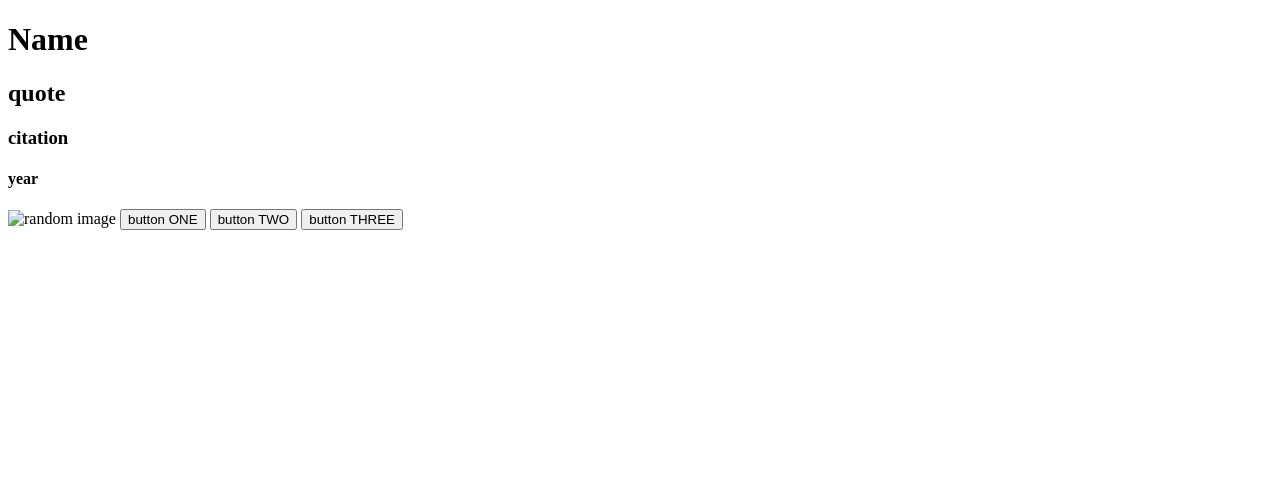
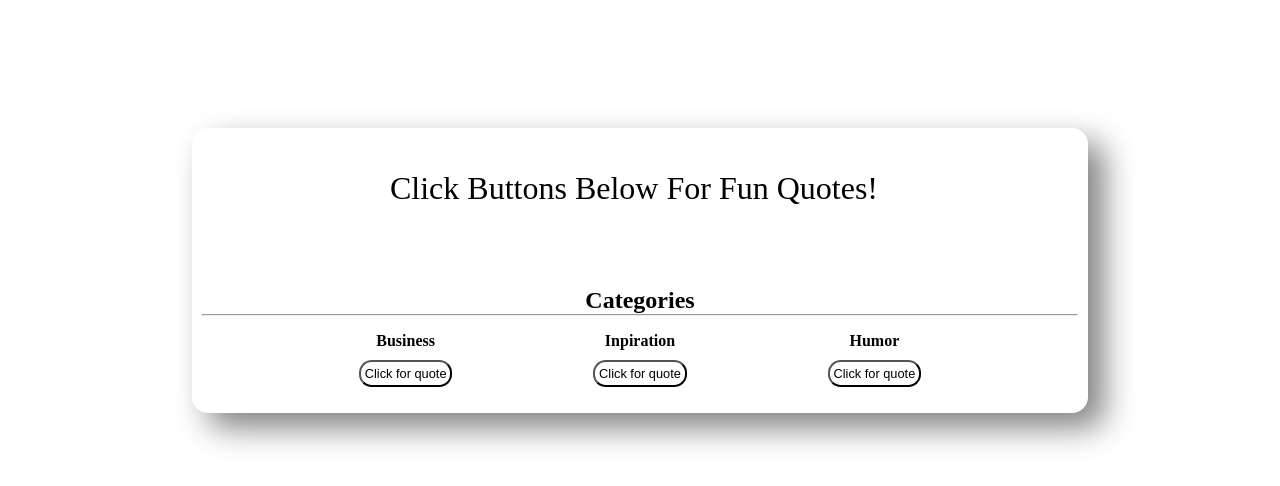
Before and after one commit to Luismunguiasalas/FullStack-proj-1, a plain HTML site: page html/index.html in a window 1280 px wide. Drawn offline with nearby package versions, Linux system fonts and the light colour scheme.

Commit message:
Added css, centered layout, changed font sizes, made it more semantic

```diff
--- a/JavaScript/script.js
+++ b/JavaScript/script.js
@@ -1,25 +1,25 @@
 const quotes = [
     [
         {
-            "source": "Elon",
-            "quote": "spacex is the best",
-            "citation": "The Book, Page 2",
+            "source": " - Elon, ",
+            "quote": "lorem ipsum lorem ipsum lorem ipsum lorem ipsum lorem ipsum lorem ipsum ",
+            "citation": "The Book, Page 2 ",
             "year": 2020,
             "image": "../images/rsz_aerial.jpeg"
         },
 
         {
-            "source": "Gordon",
-            "quote": "Gordon is the best",
-            "citation": "The Book, Page 3",
+            "source": " - Gordon, ",
+            "quote": "lorem ipsum lorem ipsum lorem ipsum lorem ipsum lorem ipsum lorem ipsum ",
+            "citation": "The Book, Page 3 ",
             "year": 20110,
             "image": "../images/rsz_low.jpeg"
         },
 
         {
-            "source": "Luis",
-            "quote": "luis is the best",
-            "citation": "The Book, Page luis",
+            "source": " - Luis, ",
+            "quote": "lorem ipsum lorem ipsum lorem ipsum lorem ipsum lorem ipsum lorem ipsum ",
+            "citation": "The Book, Page 1 ",
             "year": 2010,
             "image": "../images/rsz_person.jpeg"
         },
@@ -35,7 +35,7 @@ const quotes = [
 
         {
             "source": "Jamess",
-            "quote": "Gordon is the best",
+            "quote": "quote Gordon is the best quote",
             "citation": "The Book, Page 3",
             "year": 20110,
             "image": "../images/rsz_low.jpeg"
@@ -43,7 +43,7 @@ const quotes = [
 
         {
             "source": "Jamesss",
-            "quote": "luis is the best",
+            "quote": "quoteluis is the best quote quote",
             "citation": "The Book, Page luis",
             "year": 2010,
             "image": "../images/rsz_person.jpeg"
@@ -77,6 +77,7 @@ const quotes = [
 
 ];
 
+// $("#name").text(quotes[0][0]["quote"]);
 //***** */ function creates a random number,
 //***** */ accesses object in multi-dimensional array
 //***** */ adds object key values to DOM with jQuery
@@ -84,18 +85,13 @@ const getRandomQuote = (catgrie) => {
     let ranNum = Math.floor(Math.random() * 3);
     let quoteObject = quotes[ranNum];
     // console.log(quotes[0][ranNum]);
+    setRandomColor();
 
-    window.setTimeout(function () {
-
-        setRandomColor();
-
-        $("h1").text(quotes[catgrie][ranNum]["source"]);
-        $("h2").text(quotes[catgrie][ranNum]["quote"]);
-        $("h3").text(quotes[catgrie][ranNum]["citation"]);
-        $("h4").text(quotes[catgrie][ranNum]["year"]);
-        $("img").attr("src", quotes[catgrie][ranNum]["image"]);
-
-    }, 150);
+    $("#quote").text(quotes[catgrie][ranNum]["quote"]);
+    $("#name").text(quotes[catgrie][ranNum]["source"]);
+    $("#citation").text(quotes[catgrie][ranNum]["citation"]);
+    $("#year").text(quotes[catgrie][ranNum]["year"]);
+    $("img").attr("src", quotes[catgrie][ranNum]["image"]);
 
 };
 // Generates a random number between 1 - 255  and assigns to each let //
@@ -113,6 +109,6 @@ function setRandomColor() {
 };
 
 
-$("#0").click(() => { window.setTimeout(getRandomQuote(0), 10) });
-$("#1").click(() => { window.setTimeout(getRandomQuote(1), 1500) });
-$("#2").click(() => { window.setTimeout(getRandomQuote(2), 1500) });
+$("#btn-business").click(() => { window.setTimeout(getRandomQuote(0), 10) });
+$("#btn-inspiration").click(() => { window.setTimeout(getRandomQuote(1), 1500) });
+$("#btn-humor").click(() => { window.setTimeout(getRandomQuote(2), 1500) });
--- a/css/main.css
+++ b/css/main.css
@@ -0,0 +1,96 @@
+* {
+    box-sizing: border-box;
+    margin: 0;
+    padding: 0;
+    /* border: 0; */
+    /* border: solid 2px black; */
+}
+
+.container {
+    /* display: flex;
+    flex-direction: column; */
+    text-align: center;
+    margin: auto;
+    margin-top: 10%;
+    max-width: 70%;
+    height: auto;
+    padding: .625em;
+    /* border: solid 2px black; */
+    background-color: white;
+    box-shadow: 1em .9em 2em gray;
+    border-radius: 1em;
+}
+
+.category-container {
+    display: flex;
+    justify-content: space-evenly;
+    flex-direction: row;
+    padding: 1em;
+}
+
+
+#quote {
+    font-size: 2em;
+    display: inline-block;
+    position: relative;
+    padding: 1em;
+    /* color: yellow; */
+}
+
+span {
+    display: inline-block;
+    text-align: end;
+    font-weight: bold;
+}
+
+h2 {
+    margin-top: 2em;
+}
+
+label {
+    /* margin-bottom: 1em; */
+    font-weight: bold;
+}
+
+button {
+    margin-top: .8em;
+    display: block;
+    border-radius: 1em;
+    padding: .3em;
+    transition-duration: .2s;
+    font-size: .8em;
+    background-color: white;
+}
+
+#btn-inspiration:active {
+    transform: scale(1.05);
+    /* background-color: black; */
+
+}
+
+#btn-humor:active {
+    transform: scale(1.05);
+}
+
+#btn-business:active {
+    transform: scale(1.05);
+}
+
+
+
+#btn-inspiration:hover {
+    background-color: darkgoldenrod;
+    color: white;
+    /* transform: scale(4); */
+
+}
+
+#btn-humor:hover {
+    background-color: darkgreen;
+    color: white;
+}
+
+#btn-business:hover {
+    background-color: darkslategray;
+    color: white;
+}
--- a/html/index.html
+++ b/html/index.html
@@ -2,22 +2,45 @@
 <html lang="en">
 
 <head>
-    <meta charset="UTF-8">
-    <meta name="viewport" content="width=device-width, initial-scale=1.0">
-    <link rel="stylesheet" type="text/css" href="../css/main.css">
+    <meta charset="UTF-8" />
+    <meta name="viewport" content="width=device-width, initial-scale=1.0" />
+    <link rel="stylesheet" type="text/css" href="../css/main.css" />
     <title>Quote Generator</title>
 </head>
 
 <body>
-    <p></p>
-    <h1>Name</h1>
-    <h2>quote</h2>
-    <h3>citation</h3>
-    <h4>year</h4>
-    <img src="" alt="random image">
-    <button id="0">button ONE</button>
-    <button id="1">button TWO</button>
-    <button id="2">button THREE</button>
+    <div class="container">
+
+        <p id="quote">
+            Click Buttons Below For Fun Quotes!
+        </p>
+        <span id="name"></span>
+        <span id="citation"></span>
+        <span id="year"></span>
+        <!-- <hr /> -->
+        <h2>Categories</h2>
+        <hr />
+        <div class="category-container">
+            <div>
+                <label for="btn-business">Business</label>
+                <!-- <p>Business</p> -->
+                <button id="btn-business">Click for quote</button>
+            </div>
+
+            <div>
+                <label for="btn-inspiration"> Inpiration</label>
+                <!-- <p>Inspiration</p> -->
+                <button id="btn-inspiration">Click for quote</button>
+            </div>
+
+            <div>
+                <label for="btn-humor"> Humor</label>
+                <!-- <p>Humor</p> -->
+                <button id="btn-humor">Click for quote</button>
+            </div>
+        </div>
+    </div>
+
     <script src="https://ajax.googleapis.com/ajax/libs/jquery/3.4.1/jquery.min.js"></script>
     <script src="../JavaScript/script.js"></script>
 </body>
```
